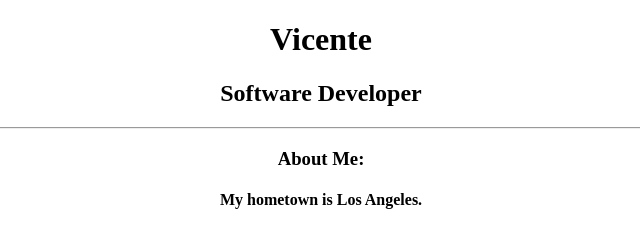
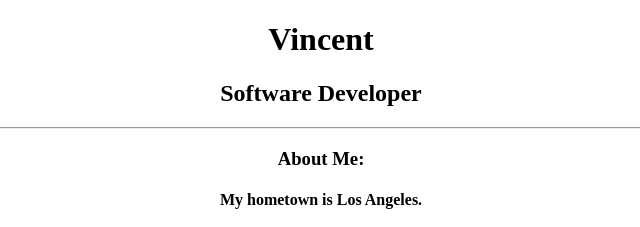
Before and after one commit to vicentemorales/Profile, a plain HTML site: page index.html in a window 1280 px wide. Shown: the top 227 px of the page, 319-959 px from the left. Drawn offline with Linux system fonts and the light colour scheme.

Commit message:
Profile practice

```diff
--- a/index.html
+++ b/index.html
@@ -7,7 +7,7 @@
 		  </head>
 		  <body>
 			<div align="center">
-				<h1>Vicente</h1>
+				<h1>Vincent</h1>
 				<h2>Software Developer</h2>
 				<hr>
 				<h3>About Me:</h3>
```
